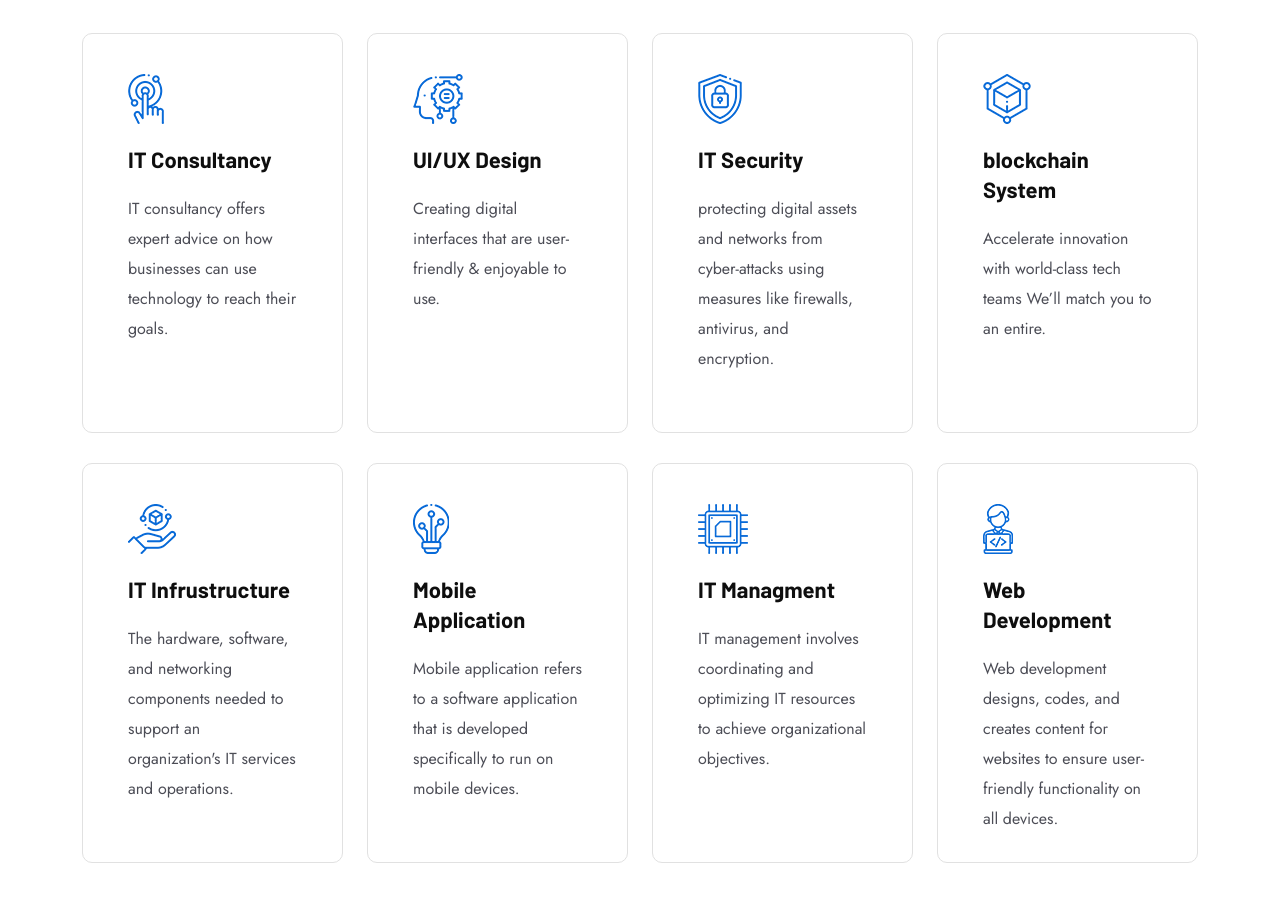
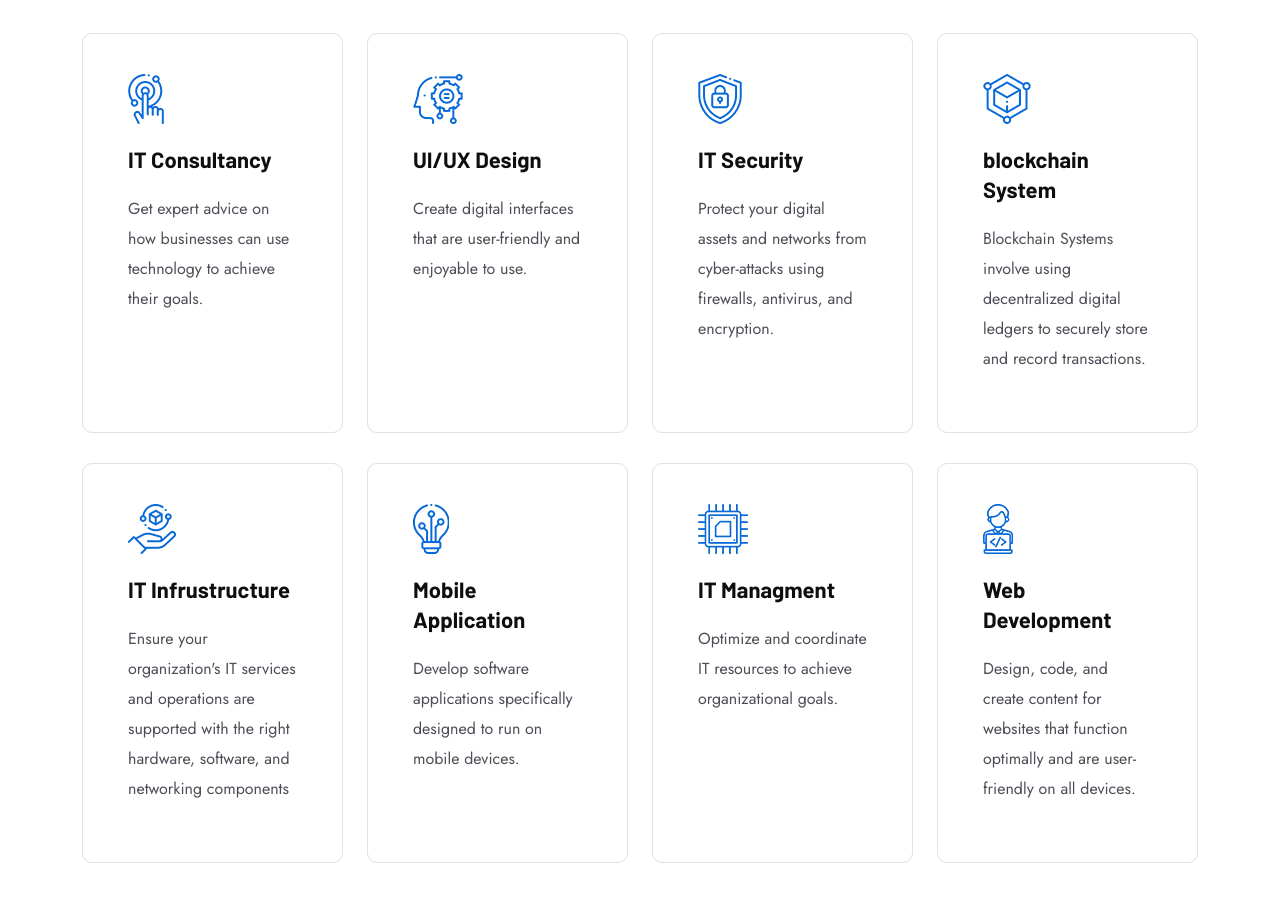
Before and after one commit to gh-usaid/Technikpk, a plain HTML site: page service.html in a window 1280 px wide. Shown: the part 757-1659 px from the top of the page. Drawn offline with Linux system fonts and the light colour scheme; files whose address does not match are found by name.

Commit message:
Update service.html

```diff
--- a/service.html
+++ b/service.html
@@ -231,7 +231,7 @@
                                     </div>
                                     <div class="choose-us-content">
                                         <h3 class="title"><a href="#">IT Consultancy</a></h3>
-                                        <p>IT consultancy offers expert advice on how businesses can use technology to reach their goals.</p>
+                                        <p>Get expert advice on how businesses can use technology to achieve their goals.</p>
                                     </div>
                                 </div>
                                 <!-- Choose Us Item End -->
@@ -244,7 +244,7 @@
                                     </div>
                                     <div class="choose-us-content">
                                         <h3 class="title"><a href="#">UI/UX Design</a></h3>
-                                        <p>Creating digital interfaces that are user-friendly & enjoyable to use.</p>
+                                        <p>Create digital interfaces that are user-friendly and enjoyable to use.</p>
                                     </div>
                                 </div>
                                 <!-- Choose Us Item End -->
@@ -257,7 +257,7 @@
                                     </div>
                                     <div class="choose-us-content">
                                         <h3 class="title"><a href="#">IT Security</a></h3>
-                                        <p>protecting digital assets and networks from cyber-attacks using measures like firewalls, antivirus, and encryption.</p>
+                                        <p>Protect your digital assets and networks from cyber-attacks using firewalls, antivirus, and encryption.</p>
                                     </div>
                                 </div>
                                 <!-- Choose Us Item End -->
@@ -270,7 +270,8 @@
                                     </div>
                                     <div class="choose-us-content">
                                         <h3 class="title"><a href="#">blockchain System</a></h3>
-                                        <p>Accelerate innovation with world-class tech teams We’ll match you to an entire.</p>
+                                        <p>Blockchain Systems involve using decentralized digital ledgers to securely store and record transactions.
+</p>
                                     </div>
                                 </div>
                                 <!-- Choose Us Item End -->
@@ -283,7 +284,7 @@
                                     </div>
                                     <div class="choose-us-content">
                                         <h3 class="title"><a href="#">IT Infrustructure </a></h3>
-                                        <p>The hardware, software, and networking components needed to support an organization's IT services and operations.</p>
+                                        <p>Ensure your organization's IT services and operations are supported with the right hardware, software, and networking components</p>
                                     </div>
                                 </div>
                                 <!-- Choose Us Item End -->
@@ -296,7 +297,8 @@
                                     </div>
                                     <div class="choose-us-content">
                                         <h3 class="title"><a href="#">Mobile Application</a></h3>
-                                        <p>Mobile application refers to a software application that is developed specifically to run on mobile devices.</p>
+                                        <p>Develop software applications specifically designed to run on mobile devices.
+</p>
                                     </div>
                                 </div>
                                 <!-- Choose Us Item End -->
@@ -309,7 +311,8 @@
                                     </div>
                                     <div class="choose-us-content">
                                         <h3 class="title"><a href="#">IT Managment</a></h3>
-                                        <p>IT management involves coordinating and optimizing IT resources to achieve organizational objectives.</p>
+                                        <p>Optimize and coordinate IT resources to achieve organizational goals.
+</p>
                                     </div>
                                 </div>
                                 <!-- Choose Us Item End -->
@@ -322,7 +325,8 @@
                                     </div>
                                     <div class="choose-us-content">
                                         <h3 class="title"><a href="#">Web Development</a></h3>
-                                        <p>Web development designs, codes, and creates content for websites to ensure user-friendly functionality on all devices.</p>
+                                        <p>Design, code, and create content for websites that function optimally and are user-friendly on all devices.
+</p>
                                     </div>
                                 </div>
                                 <!-- Choose Us Item End -->
```
